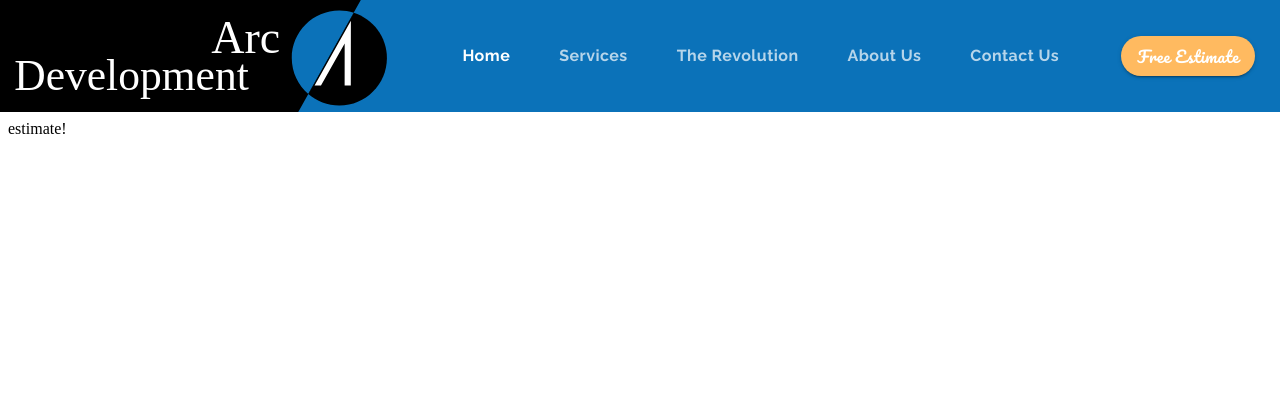
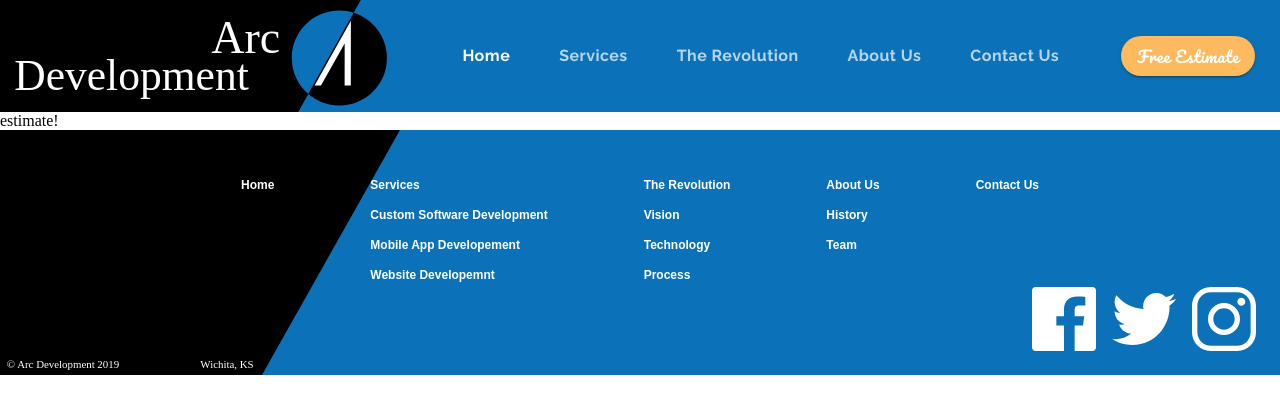
Before and after one commit to arunsinghsnd/NativeCodeLab, a React (Create React App) app: page /estimate in a window 1280 px wide. Shown: the top 414 px of the page. Built offline with nearby package versions, Linux system fonts and the light colour scheme.

Commit message:
footer desgin comepletd for home page and social icon has been added

```diff
--- a/public/index.html
+++ b/public/index.html
@@ -17,7 +17,7 @@
 
     <title>Arc Development</title>
   </head>
-  <body>
+  <body style="margin: 0">
     <noscript>You need to enable JavaScript to run this app.</noscript>
     <div id="root"></div>
   </body>
--- a/src/components/App.js
+++ b/src/components/App.js
@@ -1,17 +1,29 @@
-import React from "react";
+import React, { useState } from "react";
 import { ThemeProvider } from "@material-ui/core/styles";
 import { BrowserRouter, Route, Switch } from "react-router-dom";
 import theme from "./ui/Theme";
 
 import Header from "./ui/Header";
+import Footer from "./ui/Footer";
 
 function App() {
+  const [selectedIndex, setSelectedIndex] = useState(0);
+  const [value, setValue] = useState(0);
   return (
     <ThemeProvider theme={theme}>
       <BrowserRouter>
-        <Header />
+        <Header
+          value={value}
+          setValue={setValue}
+          selectedIndex={selectedIndex}
+          setSelectedIndex={setSelectedIndex}
+        />
         <Switch>
-          <Route exact path="/" component={() => <div>Home!</div>} />
+          <Route
+            exact
+            path="/"
+            component={() => <div style={{ height: "2000px" }}>Home!</div>}
+          />
           <Route
             exact
             path="/services"
@@ -45,6 +57,12 @@ function App() {
             component={() => <div>estimate!</div>}
           />
         </Switch>
+        <Footer
+          value={value}
+          setValue={setValue}
+          selectedIndex={selectedIndex}
+          setSelectedIndex={setSelectedIndex}
+        />
       </BrowserRouter>
     </ThemeProvider>
   );
--- /dev/null
+++ b/src/components/ui/Footer.js
@@ -0,0 +1,268 @@
+import React from "react";
+import { Link } from "react-router-dom";
+import { Hidden, makeStyles, Grid } from "@material-ui/core";
+
+import footerAdorment from "../../assets/Footer Adornment.svg";
+import facebook from "../../assets/facebook.svg";
+import twitter from "../../assets/twitter.svg";
+import instagram from "../../assets/instagram.svg";
+
+const useStyles = makeStyles(theme => ({
+  footer: {
+    backgroundColor: theme.palette.common.blue,
+    width: "100%",
+    zIndex: 1302,
+    position: "relative",
+  },
+  adorment: {
+    width: "25em",
+    verticalAlign: "bottom",
+    [theme.breakpoints.down("md")]: {
+      width: "21em",
+    },
+    [theme.breakpoints.down("xs")]: {
+      width: "15em",
+    },
+  },
+  mainConatiner: {
+    position: "absolute",
+  },
+  link: {
+    color: "white",
+    fontFamily: "Arial",
+    fontSize: "0.75rem",
+    fontWeight: "bold",
+    textDecoration: "none",
+  },
+  gridItem: {
+    margin: "3em",
+  },
+  icon: {
+    height: "4em",
+    width: "4em",
+    [theme.breakpoints.down("xs")]: {
+      height: "2.5em",
+      width: "2.5em",
+    },
+  },
+  socialConatiner: {
+    position: "absolute",
+    marginTop: "-6em",
+    right: "1.5em",
+    [theme.breakpoints.down("xs")]: {
+      right: "0.6em",
+    },
+  },
+}));
+
+const Footer = props => {
+  const classes = useStyles();
+  return (
+    <>
+      <footer className={classes.footer}>
+        <Hidden mdDown>
+          <Grid
+            container
+            justifyContent="center"
+            className={classes.mainConatiner}
+          >
+            <Grid item className={classes.gridItem}>
+              <Grid container direction="column" spacing={2}>
+                <Grid
+                  item
+                  component={Link}
+                  to="/"
+                  onClick={() => props.setValue(0)}
+                  className={classes.link}
+                >
+                  Home
+                </Grid>
+              </Grid>
+            </Grid>
+            <Grid item className={classes.gridItem}>
+              <Grid container direction="column" spacing={2}>
+                <Grid
+                  item
+                  component={Link}
+                  to="/services"
+                  onClick={() => {
+                    props.setValue(1);
+                    props.setSelectedIndex(0);
+                  }}
+                  className={classes.link}
+                >
+                  Services
+                </Grid>
+                <Grid
+                  item
+                  component={Link}
+                  to="/customsoftware"
+                  onClick={() => {
+                    props.setValue(1);
+                    props.setSelectedIndex(1);
+                  }}
+                  className={classes.link}
+                >
+                  Custom Software Development
+                </Grid>
+                <Grid
+                  item
+                  component={Link}
+                  to="/mobileapps"
+                  onClick={() => {
+                    props.setValue(1);
+                    props.setSelectedIndex(2);
+                  }}
+                  className={classes.link}
+                >
+                  Mobile App Developement
+                </Grid>
+                <Grid
+                  item
+                  component={Link}
+                  to="/websites"
+                  onClick={() => {
+                    props.setValue(1);
+                    props.setSelectedIndex(3);
+                  }}
+                  className={classes.link}
+                >
+                  Website Developemnt
+                </Grid>
+              </Grid>
+            </Grid>
+            <Grid item className={classes.gridItem}>
+              <Grid container direction="column" spacing={2}>
+                <Grid
+                  item
+                  component={Link}
+                  to="/revolution"
+                  onClick={() => props.setValue(2)}
+                  className={classes.link}
+                >
+                  The Revolution
+                </Grid>
+                <Grid
+                  item
+                  component={Link}
+                  to="/revolution"
+                  onClick={() => props.setValue(2)}
+                  className={classes.link}
+                >
+                  Vision
+                </Grid>
+                <Grid
+                  item
+                  component={Link}
+                  to="/revolution"
+                  onClick={() => props.setValue(2)}
+                  className={classes.link}
+                >
+                  Technology
+                </Grid>
+                <Grid
+                  item
+                  component={Link}
+                  to="/revolution"
+                  onClick={() => props.setValue(2)}
+                  className={classes.link}
+                >
+                  Process
+                </Grid>
+              </Grid>
+            </Grid>
+            <Grid item className={classes.gridItem}>
+              <Grid container direction="column" spacing={2}>
+                <Grid
+                  item
+                  component={Link}
+                  to="/about"
+                  onClick={() => props.setValue(3)}
+                  className={classes.link}
+                >
+                  About Us
+                </Grid>
+                <Grid
+                  item
+                  component={Link}
+                  to="/about"
+                  onClick={() => props.setValue(3)}
+                  className={classes.link}
+                >
+                  History
+                </Grid>
+                <Grid
+                  item
+                  component={Link}
+                  to="/about"
+                  onClick={() => props.setValue(3)}
+                  className={classes.link}
+                >
+                  Team
+                </Grid>
+              </Grid>
+            </Grid>
+            <Grid item className={classes.gridItem}>
+              <Grid container direction="column" spacing={2}>
+                <Grid
+                  item
+                  component={Link}
+                  to="/contact"
+                  onClick={() => props.setValue(4)}
+                  className={classes.link}
+                >
+                  Contact Us
+                </Grid>
+              </Grid>
+            </Grid>
+          </Grid>
+        </Hidden>
+        <img
+          alt="black decorative slash"
+          src={footerAdorment}
+          className={classes.adorment}
+        />
+        <Grid
+          container
+          justifyContent="flex-end"
+          spacing={2}
+          className={classes.socialConatiner}
+        >
+          <Grid
+            item
+            component={"a"}
+            href="https://www.facebook.com"
+            rel="noopener noreferrer"
+            target="_blank"
+          >
+            <img alt="facebook logo" src={facebook} className={classes.icon} />
+          </Grid>
+          <Grid
+            item
+            component={"a"}
+            href="https://www.twitter.com"
+            rel="noopener noreferrer"
+            target="_blank"
+          >
+            <img alt="twitter logo" src={twitter} className={classes.icon} />
+          </Grid>
+          <Grid
+            item
+            component={"a"}
+            href="https://www.instagram.com"
+            rel="noopener noreferrer"
+            target="_blank"
+          >
+            <img
+              alt="instagram logo"
+              src={instagram}
+              className={classes.icon}
+            />
+          </Grid>
+        </Grid>
+      </footer>
+    </>
+  );
+};
+
+export default Footer;
--- a/src/components/ui/Header.js
+++ b/src/components/ui/Header.js
@@ -112,7 +112,7 @@ const useStyles = makeStyles(theme => ({
   },
 }));
 
-const Header = () => {
+const Header = props => {
   const classes = useStyles();
   const theme = useTheme();
 
@@ -120,13 +120,12 @@ const Header = () => {
   const matches = useMediaQuery(theme.breakpoints.down("md"));
 
   const [openDrawer, setOpenDrawer] = useState(false);
-  const [value, setValue] = useState(0);
+
   const [anchorEl, setAnchorEl] = useState(null);
   const [openMenu, setOpenMenu] = useState(false);
-  const [selectedIndex, setSelectedIndex] = useState(0);
 
   const handleChange = (event, newValue) => {
-    setValue(newValue);
+    props.setValue(newValue);
   };
 
   const handleClick = event => {
@@ -140,7 +139,7 @@ const Header = () => {
   };
 
   const handleMenuItemClick = (event, index) => {
-    setSelectedIndex(index);
+    props.setSelectedIndex(index);
     setAnchorEl(null);
     setOpenMenu(false);
   };
@@ -188,10 +187,13 @@ const Header = () => {
     [...menuOptions, ...routes].forEach(route => {
       switch (window.location.pathname) {
         case `${route.link}`:
-          if (value !== route.activeIndex) {
-            setValue(route.activeIndex);
-            if (route.selectedIndex && route.selectedIndex !== selectedIndex) {
-              setSelectedIndex(route.selectedIndex);
+          if (props.value !== route.activeIndex) {
+            props.setValue(route.activeIndex);
+            if (
+              route.selectedIndex &&
+              route.selectedIndex !== props.selectedIndex
+            ) {
+              props.setSelectedIndex(route.selectedIndex);
             }
           }
           break;
@@ -199,12 +201,12 @@ const Header = () => {
           break;
       }
     });
-  }, [value, menuOptions, selectedIndex, routes]);
+  }, [props.value, menuOptions, props.selectedIndex, routes, props]);
 
   const tabs = (
     <>
       <Tabs
-        value={value}
+        value={props.value}
         onChange={handleChange}
         className={classes.tabContainer}
         indicatorColor="primary"
@@ -242,10 +244,10 @@ const Header = () => {
             component={Link}
             to={option.link}
             classes={{ root: classes.menuItem }}
-            selected={index === selectedIndex && value === 1}
+            selected={index === props.selectedIndex && props.value === 1}
             onClick={event => {
               handleMenuItemClick(event, index);
-              setValue(1);
+              props.setValue(1);
               handleClose();
             }}
           >
@@ -279,10 +281,10 @@ const Header = () => {
               button
               component={Link}
               to={route.link}
-              selected={value === route.selectedIndex}
+              selected={props.value === route.selectedIndex}
               onClick={() => {
                 setOpenDrawer();
-                setValue(route.activeIndex);
+                props.setValue(route.activeIndex);
               }}
               classes={{ selected: classes.drawerItemSelected }}
             >
@@ -294,13 +296,13 @@ const Header = () => {
           <ListItem
             onClick={() => {
               setOpenDrawer(false);
-              setValue(5);
+              props.setValue(5);
             }}
             divider
             button
             component={Link}
             to="/estimate"
-            selected={value === 5}
+            selected={props.value === 5}
             classes={{
               root: classes.drawerItemEstimate,
               selected: classes.drawerItemSelected,
@@ -330,7 +332,7 @@ const Header = () => {
             <Button
               component={Link}
               to="/"
-              onClick={() => setValue(0)}
+              onClick={() => props.setValue(0)}
               className={classes.logoContainer}
               disableRipple
             >
```
